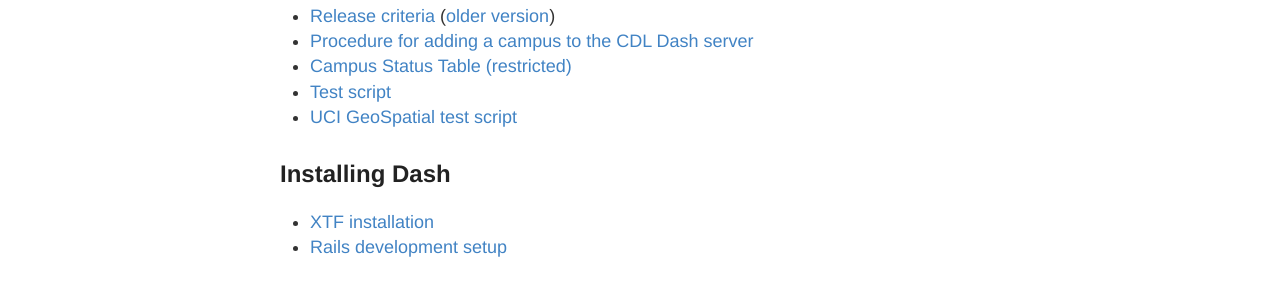
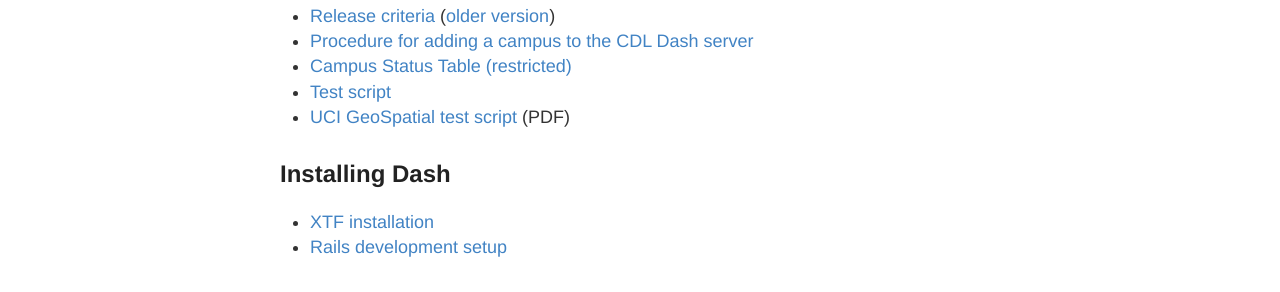
Before and after one commit to CDLUC3/dash, a Jekyll site: the page built from operations.md, in a window 1280 px wide. Shown: the part 349-641 px from the top of the page. Built offline with Jekyll 4.4.1, drawn with Linux system fonts in a browser that asks for light colours.

Commit message:
Update operations.md

```diff
--- a/operations.md
+++ b/operations.md
@@ -13,7 +13,7 @@
 * [Procedure for adding a campus to the CDL Dash server]({{ site.baseurl }}/procedure-to-add-campus)
 * [Campus Status Table (restricted)](https://confluence.ucop.edu/display/DataShare/Campus+Status)
 * [Test script]({{ site.baseurl }}/test-script)
-* [UCI GeoSpatial test script](https://github.com/CDLUC3/dash/blob/gh-pages/docs/UCI%20dash-xtf%20Test%20Script.pdf?raw=true)
+* [UCI GeoSpatial test script](https://github.com/CDLUC3/dash/blob/gh-pages/docs/UCI%20dash-xtf%20Test%20Script.pdf?raw=true) (PDF)
 
 ## Installing Dash
 
```
